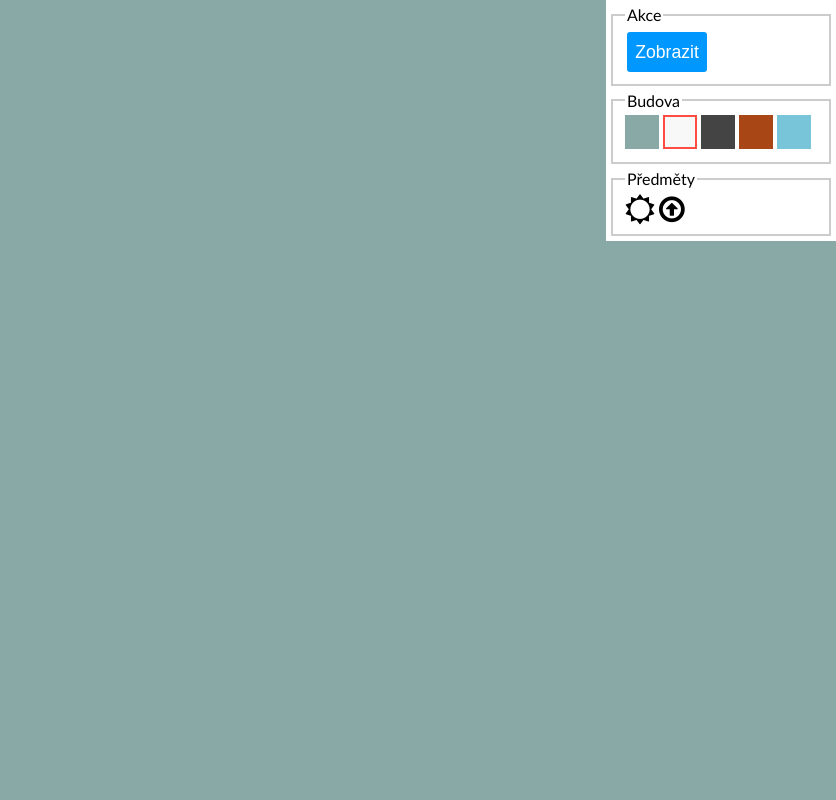
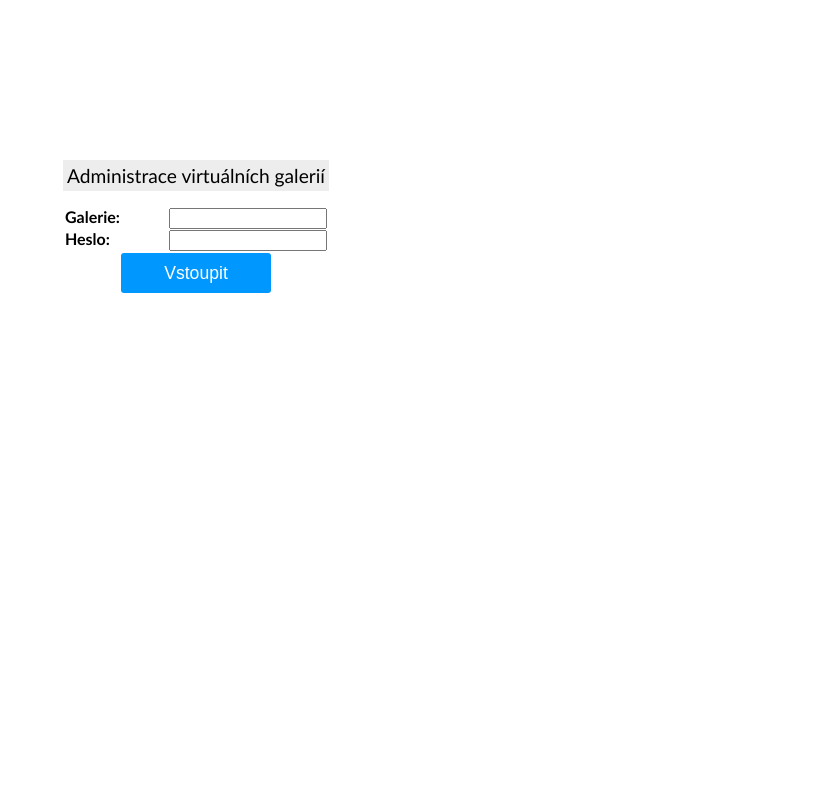
Before and after one commit to webappgames/gallery-frontend, a PHP site: page /admin/index.html in a window 1280 px wide. Shown: the whole page, without its empty margins (444-1280 px from the left). Run offline with PHP 8.4, Linux system fonts and the light colour scheme; style sheets or scripts are compiled from the project's sources; some libraries are stand-ins or nearby versions.

Commit message:
NodeJS refactoring

```diff
--- a/admin/index.html
+++ b/admin/index.html
@@ -37,6 +37,36 @@
 
 <body>
 
+
+    <form id="select-gallery">
+
+        <div class="popup">
+
+            <div class="header">Administrace virtuálních galerií</div>
+
+
+            <ul></ul>
+
+
+            <div>
+                <label>Galerie:</label>
+                <input type="text" name="gallery" pattern="([a-z]|[0-9]|\-){3,15}" title="Zadejte název pouze z malých písmen, čísel a pomlček, který má 3-15 znaků." >
+            </div>
+            <div>
+                <label>Heslo:</label>
+                <input type="password" name="password" required>
+            </div>
+
+            <input type="submit" name="submit" value="Vstoupit">
+
+        </div>
+
+
+    </form>
+
+
+
+
     <main>
 
         <section id="admin-world">
@@ -68,6 +98,7 @@
 
 
     <nav id="menu-right">
+
 
 
         <fieldset class="palette" id="admin-tools">
--- a/admin/script/load.js
+++ b/admin/script/load.js
@@ -3,19 +3,129 @@
  */
 
 
-var search =  new URI(window.location).search(true);
-var gallery = search.gallery;
+var gallery = false;
+var password = false;
+
 var config;
+$.get('../../config.json').done(function (response) {
+
+    config = response;
+
+    $.get(config.GALLERY_API_URL +'galleries').done(function (response) {
+
+
+        var $ul = $('#select-gallery').find('ul');
+        $ul.html('');
+
+
+        response.forEach(function (item) {
+            $ul.append('<li>'+item+'</li>');
+        });
+
+        $ul.find('li').click(function () {
+            $('#select-gallery').find('input[name="gallery"]').val($(this).html());
+        });
+
+
+    });
+
+
+});
+
+
+
+
+
 
 $(function(){
 
 
-    $.get('../../config.json').done(function (response) {
-
-        config = response;
 
 
-        $.get(config.GALLERY_API_URL +'galleries/'+ gallery).done(function (response) {
+
+
+    $('#select-gallery').submit(function (e) {
+
+        e.preventDefault();
+
+
+        var testing_gallery  = $(this).find('input[name="gallery"]').val();
+        var testing_password = $(this).find('input[name="password"]').val();
+
+
+
+
+        $.get({
+            url:config.GALLERY_API_URL +'galleries/'+ testing_gallery,
+            headers: { 'x-auth': testing_password }
+        }).done(function (response) {
+
+
+            gallery = testing_gallery;
+            password = testing_password;
+            objects = response;
+            createMap();
+
+            $('#select-gallery').hide();
+
+
+        }).fail(function (response) {
+
+            if(response.status==403){
+
+                alert('Špatné heslo!');
+
+            }else
+            if(response.status==404){
+
+                if(confirm('Galerie s názvem '+testing_gallery+' neexistuje, chcete vytvořit novou prázdnou se zadaným heslem?')){
+
+
+
+                    $.post({
+                        url: config.GALLERY_API_URL +'galleries/'+ testing_gallery,
+                        contentType: "application/json",
+                        data: JSON.stringify([]),
+                        headers: { 'x-auth': testing_password }
+
+                    }).done(function (response) {
+
+
+                        console.log('done', response);
+
+                        Message.success('Byla vytvořena nová galerie!');
+
+                        gallery = testing_gallery;
+                        password = testing_password;
+                        objects = [];
+                        createMap();
+
+                        $('#select-gallery').hide();
+
+
+                    }).fail(function () {
+                    });
+
+
+
+                }
+
+            }
+
+
+        });
+
+
+
+
+    });
+
+
+
+
+
+
+        /*$.get(config.GALLERY_API_URL +'galleries/'+ gallery).done(function (response) {
 
 
             console.log('done', response);
@@ -47,10 +157,10 @@ $(function(){
             });
 
 
-        });
+        });*/
 
 
-    });
+
 
 
 });
--- a/admin/script/save.js
+++ b/admin/script/save.js
@@ -36,7 +36,8 @@ function save() {
         method: 'PUT',
         url: config.GALLERY_API_URL+'galleries/'+gallery,
         contentType: "application/json",
-        data: JSON.stringify(objects)
+        data: JSON.stringify(objects),
+        headers: { 'x-auth': password }
 
     }).done(function (response) {
 
--- a/admin/style/main.scss
+++ b/admin/style/main.scss
@@ -8,6 +8,7 @@ $selected: #ff4e41;
 @import 'palette.scss';
 @import 'selected-toolbox.scss';
 @import 'messages.scss';
+@import 'select-gallery.scss';
 
 
 
--- /dev/null
+++ b/admin/style/select-gallery.scss
@@ -0,0 +1,67 @@
+
+
+#select-gallery{
+
+
+  position: fixed;
+  top: 0px;
+  bottom: 0px;
+  width: 100vw;
+  height: 100vh;
+
+  text-align: center;
+
+
+  background-color: #fff;
+  z-index: 9999;
+
+
+
+
+  .popup{
+
+    display: inline-block;
+
+    margin-top: 20vh;
+
+    background-color: #fff;
+    /*border: 2px solid #000;*/
+
+
+
+  }
+
+
+
+  .popup .header{
+
+    background-color: rgba(204, 204, 204, 0.36);
+
+    /*font-weight: bold;*/
+    font-size: 1.2em;
+
+    padding: 4px;
+
+  }
+
+
+  .popup label{
+
+    display: inline-block;
+    width: 100px;
+
+    text-align: left;
+    font-weight: bold;
+
+    /*border: 2px solid #000;*/
+
+  }
+  .popup input{
+
+    display: inline-block;
+    width: 150px;
+
+  }
+
+
+}
--- a/config.json
+++ b/config.json
@@ -1,3 +1,3 @@
 {
-  "GALLERY_API_URL": "http://localhost:3000/"
+  "GALLERY_API_URL": "http://towns.cz:38567/"
 }
```
Also changed, not shown: admin/style/select-gallery.css (added, +27 -0 lines), api/server.js (+33 -5 lines), index.php (+13 -12 lines).
